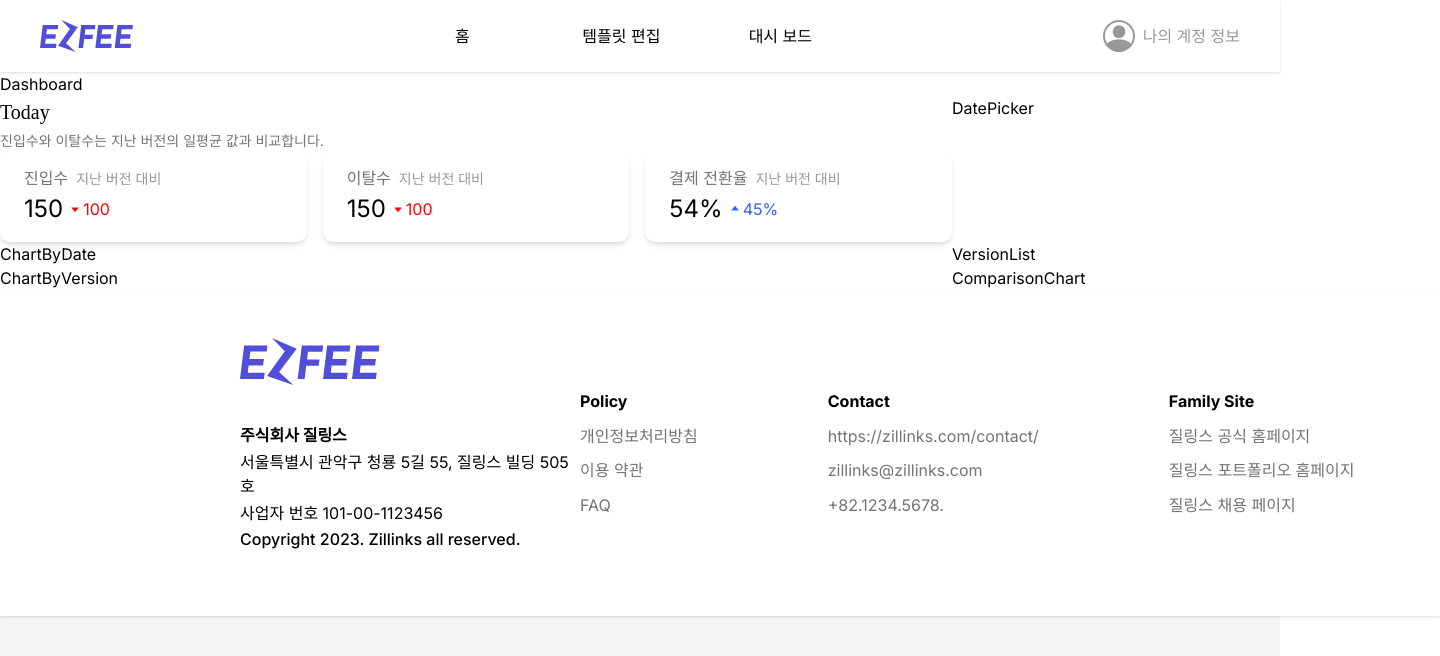
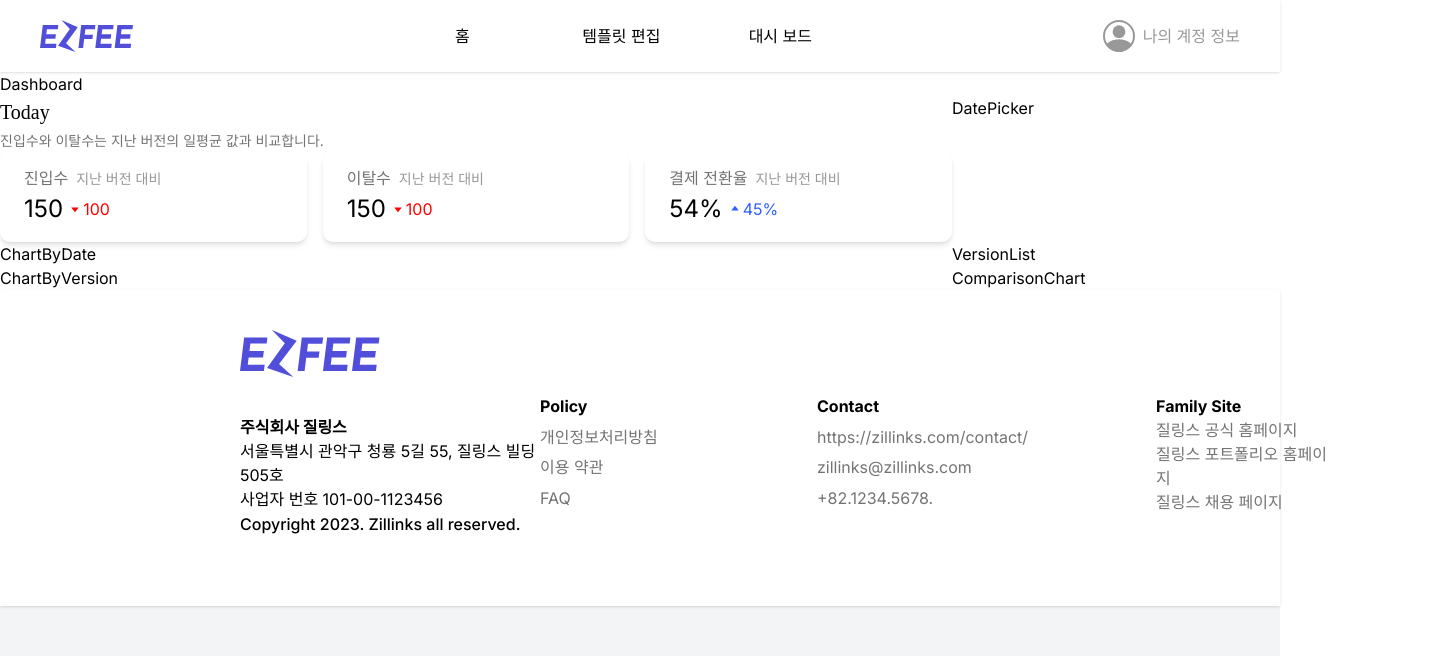
Before and after one commit to minki-dev/PRIETAG_FE, a Next.js app: page /dashboard in a window 1280 px wide. Shown: the top 656 px of the page, 1440 px wide, since content can reach past the window. Built offline with nearby package versions, Linux system fonts and the light colour scheme; a web font is replaced by a local one.

Commit message:
💄 design: 푸터 desktop/tablet/mobile 반응형 구현

```diff
--- a/components/footer/Footer.tsx
+++ b/components/footer/Footer.tsx
@@ -3,8 +3,8 @@ import Image from 'next/image';
 
 function Footer() {
 	return (
-		<div className="shadow-[0_-1px_5px_rgba(0, 0, 0, 0.25)] flex h-[326px] min-w-[1440px]  max-w-full justify-between bg-white px-[240px] shadow">
-			<div className=" mb-[64px]  mt-[48px] h-[216px] w-[350px] min-w-[340px] ">
+		<div className=" shadow-[0_-1px_5px_rgba(0, 0, 0, 0.25)] relative  h-[740px] w-full  justify-between  bg-white px-[20px] py-[40px] text-[14px] shadow sm:flex sm:h-[316px] sm:flex-row   sm:px-[120px] xl:px-[240px] xl:text-[16px]">
+			<div className=" w-full min-w-[300px] sm:h-[216px] sm:w-[281px] xl:w-[341px] ">
 				<Image
 					src="/img/ezfee.svg"
 					alt="로고 이미지"
@@ -12,17 +12,17 @@ function Footer() {
 					height={48}
 					className="mb-[38px]"
 				/>{' '}
-				<div className="flex  h-[128px] w-full min-w-full flex-col justify-between">
+				<div className="flex h-[85px] w-full flex-col justify-between xl:h-[94px]">
 					<div className="font-bold">주식회사 질링스</div>
 					<div>서울특별시 관악구 청룡 5길 55, 질링스 빌딩 505호</div>
 					<div>사업자 번호 101-00-1123456</div>
-					<div className="font-medium">
-						Copyright {new Date().getFullYear()}. Zillinks all reserved.
-					</div>
 				</div>
 			</div>
-			<div className="  flex w-[763px] items-center text-[rgb(116,116,116)]">
-				<ul className=" mr-[130px] flex h-[128px] min-w-max flex-col justify-between">
+			<div className="absolute bottom-[30px] font-medium sm:bottom-[70px] ">
+				Copyright {new Date().getFullYear()}. Zillinks all reserved.
+			</div>
+			<div className="my-[32px]  flex w-full flex-col justify-between text-[rgb(116,116,116)]  sm:h-[316px] sm:w-[630px] sm:min-w-[480px] sm:flex-row  xl:h-[326px] xl:min-w-[800px] xl:max-w-[60%]">
+				<ul className="flex h-[116px] w-full flex-col justify-between sm:mt-[32px] sm:w-[121px] sm:min-w-[121px] xl:w-[138px] xl:min-w-[138px]">
 					<div className=" font-bold text-black">Policy</div>
 					<a>
 						{' '}
@@ -37,8 +37,8 @@ function Footer() {
 						<li>FAQ</li>{' '}
 					</a>
 				</ul>
-				<ul className="mr-[130px] flex h-[128px] min-w-max flex-col justify-between">
-					<div className="  font-bold text-black">Contact</div>
+				<ul className="mt-[32px] flex h-[116px] w-full flex-col justify-between sm:w-[180px] sm:min-w-[180px] xl:w-[200px] xl:min-w-[200px]">
+					<div className="font-bold text-black">Contact</div>
 					<a>
 						{' '}
 						<li>https://zillinks.com/contact/</li>{' '}
@@ -52,7 +52,7 @@ function Footer() {
 						<li>+82.1234.5678.</li>{' '}
 					</a>
 				</ul>
-				<ul className="flex h-[128px] min-w-max flex-col justify-between">
+				<ul className=" mt-[32px] flex h-[116px] w-full flex-col justify-between sm:w-[153px] sm:min-w-[153px] xl:w-[184px] xl:min-w-[184px]">
 					<div className=" font-bold text-black">Family Site</div>
 					<a>
 						{' '}
@@ -73,3 +73,7 @@ function Footer() {
 }
 
 export default Footer;
+
+{
+	/* <div className="shadow-[0_-1px_5px_rgba(0, 0, 0, 0.25)] flex h-[740px] w-full justify-between bg-white px-[20px] shadow"> */
+}
```
